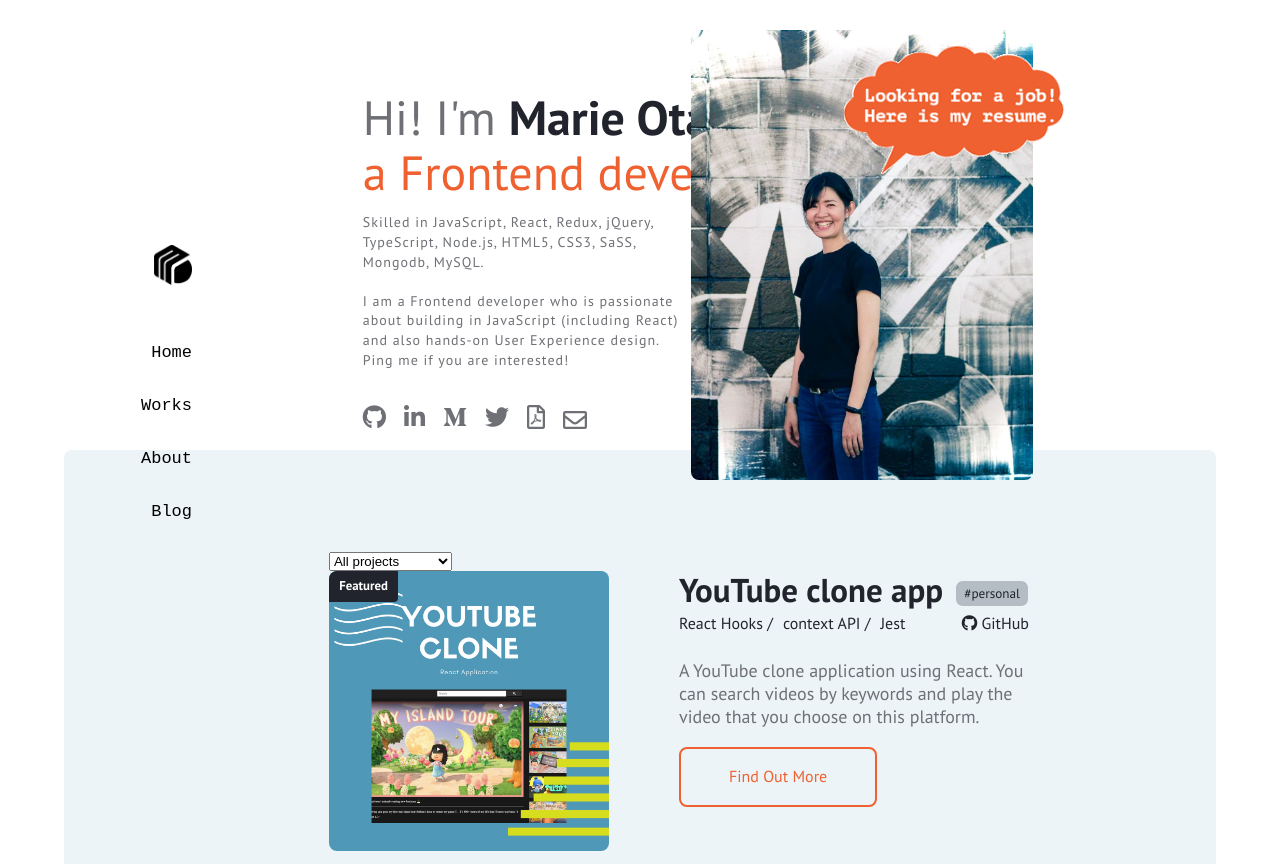
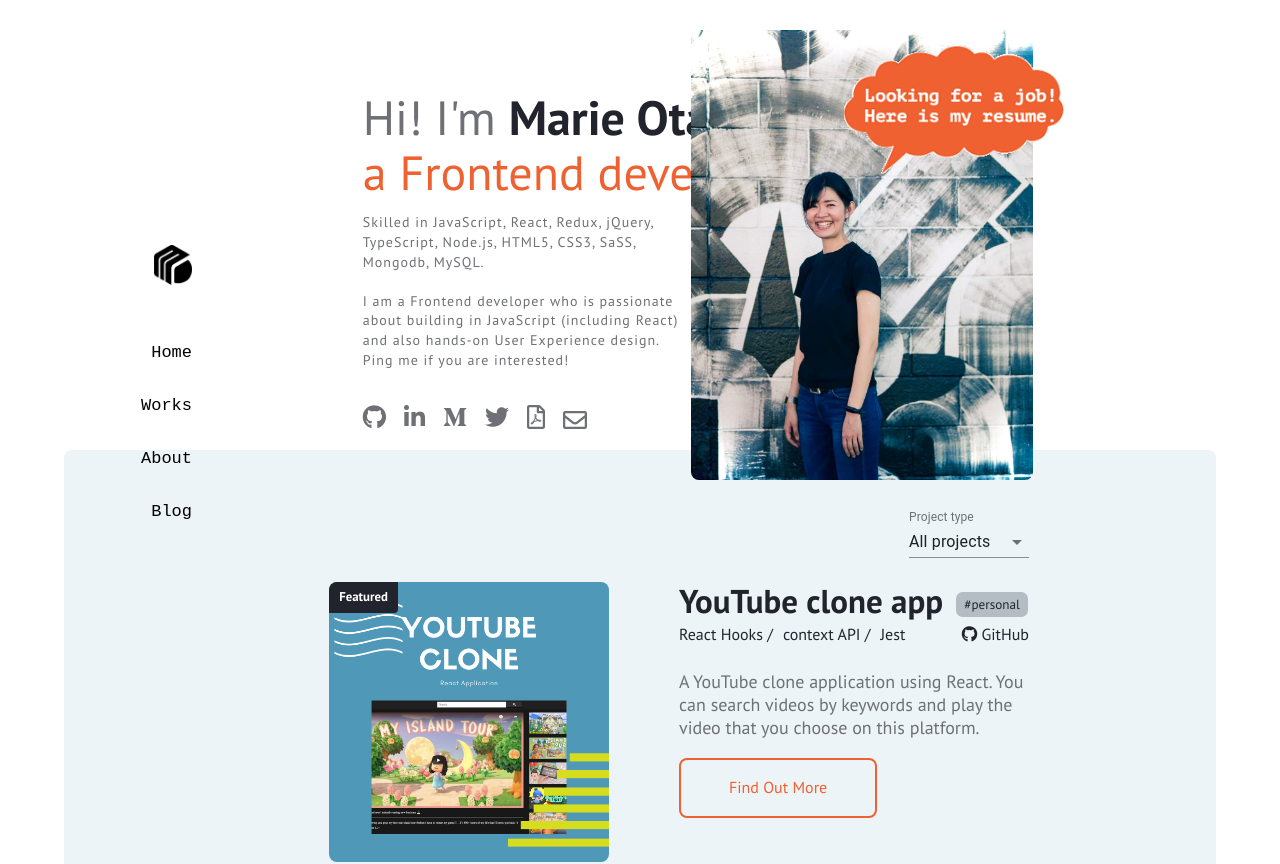
Before and after one commit to marieooq/react_portfolio, a React (Create React App) app: page / in a window 1280 px wide. Shown: the top 864 px of the page. Built offline with nearby package versions, Linux system fonts and the light colour scheme; a web font is replaced by a local one.

Commit message:
add material-ui and SimpleSelect component instead of deleting Filter component

```diff
--- a/package.json
+++ b/package.json
@@ -6,6 +6,7 @@
     "@fortawesome/fontawesome-svg-core": "^1.2.19",
     "@fortawesome/free-solid-svg-icons": "^5.9.0",
     "@fortawesome/react-fontawesome": "^0.1.4",
+    "@material-ui/core": "^4.11.2",
     "axios": "^0.19.0",
     "font-awesome": "^4.7.0",
     "ini": "^1.3.6",
--- a/src/components/ContentsContainer.css
+++ b/src/components/ContentsContainer.css
@@ -32,7 +32,7 @@
 
 @media screen and (min-width: 768px) and (max-width: 1024px) {
   .contents_wrapper {
-    padding: 100px 0;
+    padding: 60px 0 120px;
     margin: 0 3%;
     border-radius: 8px;
     background-color: var(--lightBlueColor);
@@ -46,7 +46,7 @@
 
 @media screen and (min-width: 1024px) {
   .contents_wrapper {
-    padding: 100px 0;
+    padding: 60px 0 120px;
     margin: 0 5%;
     border-radius: 8px;
     background-color: var(--lightBlueColor);
--- a/src/components/ContentsContainer.js
+++ b/src/components/ContentsContainer.js
@@ -2,7 +2,7 @@ import React from 'react';
 import Content from './Content';
 import { Link, useLocation } from 'react-router-dom';
 import './ContentsContainer.css';
-import Filter from './Filter';
+import SimpleSelect from './SimpleSelect';
 
 const ContentsContainer = (props) => {
   let location = useLocation();
@@ -26,7 +26,10 @@ const ContentsContainer = (props) => {
   return (
     <div className="contents_wrapper">
       <div className="contents-inner">
-        <Filter project={props.project} handleChange={props.handleChange} />
+        <SimpleSelect
+          project={props.project}
+          handleChange={props.handleChange}
+        />
         {contentLists}
         {location.pathname === '/' ? (
           <div className="view_more">
--- a/src/components/Filter.js
+++ /dev/null
@@ -1,15 +0,0 @@
-import React from 'react';
-
-const Filter = (props) => {
-  return (
-    <div>
-      <select onChange={props.handleChange} value={props.project}>
-        <option value="all">All projects</option>
-        <option value="company">Company project</option>
-        <option value="personal">Personal project</option>
-      </select>
-    </div>
-  );
-};
-
-export default Filter;
--- /dev/null
+++ b/src/components/SimpleSelect.js
@@ -0,0 +1,40 @@
+import React from 'react';
+import { makeStyles } from '@material-ui/core/styles';
+import InputLabel from '@material-ui/core/InputLabel';
+import MenuItem from '@material-ui/core/MenuItem';
+import FormControl from '@material-ui/core/FormControl';
+import Select from '@material-ui/core/Select';
+
+const useStyles = makeStyles((theme) => ({
+  formControl: {
+    marginBottom: theme.spacing(3),
+    minWidth: 120,
+    float: 'right',
+  },
+}));
+
+const SimpleSelect = (props) => {
+  const classes = useStyles();
+
+  return (
+    <div className="clearfix">
+      <FormControl className={classes.formControl}>
+        <InputLabel id="demo-simple-select-helper-label">
+          Project type
+        </InputLabel>
+        <Select
+          labelId="demo-simple-select-helper-label"
+          id="demo-simple-select-helper"
+          value={props.project}
+          onChange={props.handleChange}
+        >
+          <MenuItem value={'all'}>All projects</MenuItem>
+          <MenuItem value={'company'}>Company project</MenuItem>
+          <MenuItem value={'personal'}>Personal project</MenuItem>
+        </Select>
+      </FormControl>
+    </div>
+  );
+};
+
+export default SimpleSelect;
--- a/src/index.css
+++ b/src/index.css
@@ -10,8 +10,8 @@
   --greyColor: #c1c2c6;
   /* --lightBlueColor: #63bfe8; */
   --lightBlueColor: #ecf4f8;
-  --mainFont: "PT Sans", sans-serif;
-  --subFont: "PT Mono", monospace;
+  --mainFont: 'PT Sans', sans-serif;
+  --subFont: 'PT Mono', monospace;
 }
 body {
   margin: 0;
@@ -23,3 +23,19 @@ body {
   font-size: 16px;
   box-sizing: border-box;
 }
+
+.clearfix:after {
+  content: '';
+  display: block;
+  clear: both;
+}
+
+.clearfix:before {
+  content: '';
+  display: block;
+  clear: both;
+}
+
+.clearfix {
+  display: block;
+}
```
Also changed, not shown: 1 other file (tests, documents, lock files or other folders).
